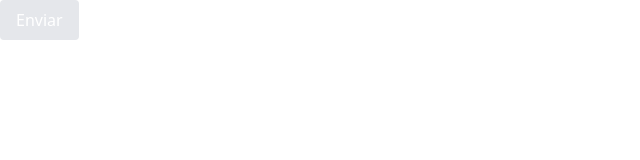
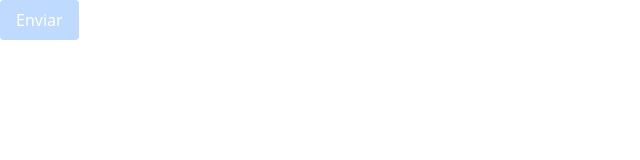
Before and after one commit to raulisai/guia-ipn, a website: page public/index.html in a window 1280 px wide. Shown: the whole page, without its empty margins (0-640 px from the left). Drawn offline with Linux system fonts and the light colour scheme.

Commit message:
Add custom blue color variable and enhance utility classes in Tailwind CSS; update button color in HTML

```diff
--- a/public/index.html
+++ b/public/index.html
@@ -7,7 +7,7 @@
     <title>Document</title>
 </head>
 <body>
-    <button class="bg-gray-200 text-white py-2 px-4 rounded">
+    <button class="bg-blue-200 text-white py-2 px-4 rounded">
         Enviar
       </button>
 </body>
```
Also changed, not shown: public/css/output-tailwind.css.
